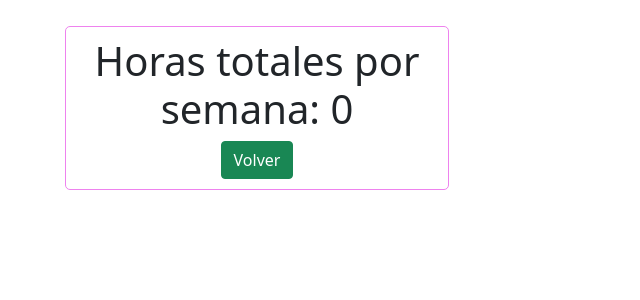
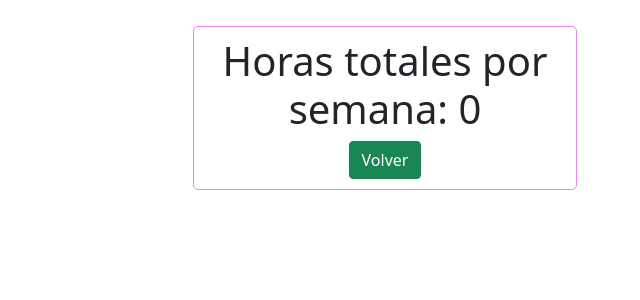
Before and after one commit to DarioFuentealba/PWD2024, a PHP site: page /Vista/TP1/Accion/eje2accion.php in a window 1280 px wide. Shown: the part 56-356 px from the top of the page, without its empty margins (255-895 px from the left). Run offline with PHP 8.4, Linux system fonts and the light colour scheme; some libraries are stand-ins or nearby versions.

Commit message:
Modificaciones chicas

```diff
--- a/Vista/css/estilos.css
+++ b/Vista/css/estilos.css
@@ -58,7 +58,7 @@ body {
 .divform{
     border: 1px solid violet;
     width: 30%;
-    margin-left: 25%;
+    margin: auto;
     margin-top: 2%;
     padding: 10px;
     text-align: center;
```
Also changed, not shown: Vista/Estructura/header.php (+4 -4 lines).
